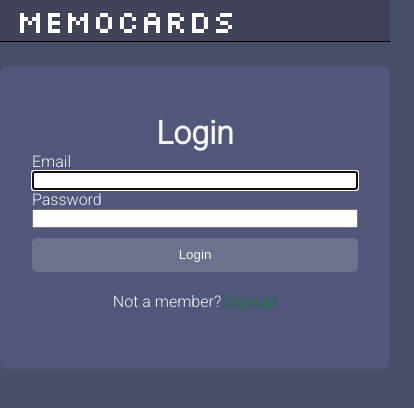
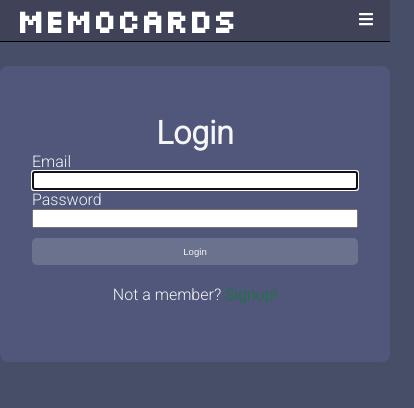
Before and after one commit to vezzon/memocards, a React (Create React App) app in the folder client/: page /login in a window 390 px wide. Shown: the top 408 px of the page, 414 px wide, since content can reach past the window. Built offline with nearby package versions, Linux system fonts and the light colour scheme; no server answers.

Commit message:
added responsive navbar, styling still in progress

```diff
--- a/client/src/components/Navbar.css
+++ b/client/src/components/Navbar.css
@@ -3,30 +3,29 @@
   font-family: 'Silkscreen', cursive;
 }
 
-.nav {
+nav {
+  display: flex;
+  align-items: center;
+  justify-content: space-between;
   background-color: var(--color1);
   border-bottom: 1px solid var(--border);
   color: var(--light-text);
-  font-family: 'Roboto', sans-serif;
-  display: flex;
-  justify-content: space-between;
-  align-items: stretch;
   gap: 2rem;
   padding: 0 1rem;
 }
 
-.nav ul {
-  padding: 0;
-  margin: 0;
+#navbar {
+  display: flex;
+  align-items: center;
+  justify-content: space-between;
   list-style: none;
-  display: flex;
-  justify-content: space-between;
   gap: 0.5rem;
 }
 
-.nav a {
+nav a {
   color: inherit;
   text-decoration: none;
+  font-weight: 700;
   height: 100%;
   display: flex;
   align-items: center;
@@ -37,19 +36,44 @@
   text-underline-offset: 0.5rem;
 }
 
-.nav li {
+nav li {
   transition: 0.7s ease;
 }
 
-.nav li:hover {
+nav li:hover {
   color: var(--color4);
 }
 
-@media only screen and (max-width: 655px) {
-  .nav {
-    align-items: center;
+#mobile {
+  display: none;
+}
+
+@media only screen and (max-width: 769px) {
+  #navbar {
+    display: flex;
+    flex-direction: column;
+    align-items: flex-start;
+    justify-content: flex-start;
+    position: fixed;
+    list-style: none;
+    top: 42px;
+    right: 0px;
+    width: 300px;
+    height: 100vh;
+    background-color: var(--color1);
+    gap: 0.5rem;
+    transition: 0.3s ease-in-out;
   }
-  .nav li {
-    visibility: hidden;
+
+  #navbar.mobile {
+    right: -9999px;
+  }
+
+  #navbar li {
+    margin-bottom: 1.5rem;
+  }
+
+  #mobile {
+    display: block;
   }
 }
--- a/client/src/components/Navbar.js
+++ b/client/src/components/Navbar.js
@@ -2,17 +2,24 @@ import { Link, NavLink } from 'react-router-dom';
 import useAuth from '../hooks/useAuth';
 import { FaBars, FaTimes } from 'react-icons/fa';
 import './Navbar.css';
+import { useState } from 'react';
 
 const Navbar = () => {
   const { isLoggedIn, logout } = useAuth();
+  const [clicked, setClicked] = useState(false);
+
+  const handleClick = () => {
+    setClicked(!clicked);
+  };
 
   return (
     <header>
-      <nav className="nav">
+      <nav>
         <Link to={'/'} className="logo">
           Memocards
         </Link>
-        <ul>
+        <div>
+          <ul id="navbar" className={clicked ? '' : 'mobile'}>
             <li>
               <NavLink to={'/'}>Home</NavLink>
             </li>
@@ -43,9 +50,11 @@ const Navbar = () => {
                 </Link>
               </li>
             )}
-          {/* <FaBars /> */}
-          {/* <FaTimes /> */}
           </ul>
+        </div>
+        <div id="mobile" onClick={handleClick}>
+          {clicked ? <FaTimes /> : <FaBars />}
+        </div>
       </nav>
     </header>
   );
--- a/client/src/components/pages/Dashboard.js
+++ b/client/src/components/pages/Dashboard.js
@@ -26,7 +26,7 @@ const Dashboard = () => {
 
   return (
     <div className="dashboard__container">
-      <h2 className="dashboard__header">Flashcards total: {cards.length} </h2>
+      <h2 className="dashboard__header">Cards total: {cards.length} </h2>
       <div className="dashbord__options">
         <button onClick={() => dispatch({ type: 'addCard' })} className="btn">
           Add Card
--- a/client/src/index.css
+++ b/client/src/index.css
@@ -33,8 +33,9 @@ body {
 }
 
 .btn {
-  margin: 1em;
-  padding: 0.7em 2em;
+  margin: 0.8rem;
+  padding: 0.5rem 1rem;
+  font-size: 0.6rem;
   border: none;
   border-radius: 0.3rem;
   color: (var(--light-text));
@@ -44,6 +45,7 @@ body {
 .btn:hover {
   cursor: pointer;
   background-color: var(--color1);
+  box-shadow: 0 5px 15px rgba(0, 0, 0, 0.6);
 }
 
 #root {
```
Lines whose indentation alone changed are shown as unchanged.
